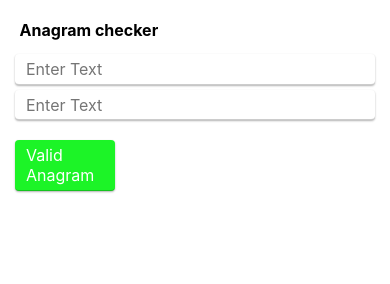
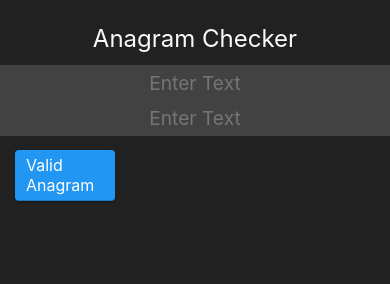
Before and after one commit to Creeper32605/anagram, a plain HTML site: page index.html in a window 390 px wide. Drawn offline with Linux system fonts and the light colour scheme.

Commit message:
Make it use a dark theme

```diff
--- a/index.css
+++ b/index.css
@@ -1,47 +1,44 @@
 body {
-	font-family: BlinkMacSystemFont, 'Helvetica Neue', Helvetica, Roboto, sans-serif;
-	position: fixed;
-	display: -webkit-flex;
-	display: flex;
-	flex-direction: column;
-	top: 0;
-	left: 0;
+  font-family: 'Avenir Next', -apple-system, BlinkMacSystemFont, 'Helvetica Neue', Helvetica, Roboto, sans-serif;
 	margin: 0;
-	width: 100%;
-	height: 100%;
+	background: #212121;
+	color: #fafafa;
 }
 #title {
-	padding: calc(10px + .6em);
-	padding-bottom: 0;
-	font-weight: bolder;
+  font-size: 1.5em;
+	text-align: center;
+	padding-top: 1em;
+	padding-bottom: 0.5em;
 }
 #inputs {
   position: relative;
   display: -webkit-flex;
   display: flex;
-	padding: 10px;
+	font-size: 1.2em;
+	margin-bottom: 0.5em;
 }
 input {
   font: inherit;
   border: none;
-	border-radius: 4px;
   padding: .3em .7em;
-	width: calc(50% - .6em);
-	margin: .3em;
+  width: 50%;
   box-sizing: border-box;
-	border-bottom: 1px solid rgba(0, 0, 0, 0.2);
-	box-shadow: 0 1px 2px 0 rgba(0, 0, 0, 0.3);
+	color: inherit;
+	background: #424242;
+	box-shadow: inset 0 0 0 rgba(255, 255, 255, 0.1);
+	transition: box-shadow .3s cubic-bezier(.2, .3, 0, 1);
+	text-align: center;
 }
 input:focus {
   outline: none;
-	border-bottom: 1px solid rgba(0, 0, 0, 0.4);
+  box-shadow: inset 0 -2em 0 rgba(255, 255, 255, 0.1);
 }
 @media (max-width: 800px) {
   #inputs {
     display: block;
   }
   input {
-		width: calc(100% - .6em);
+    width: 100%;
     display: block;
   }
 }
@@ -70,19 +67,19 @@ input:focus {
   text-align: center;
 }
 #err-table tr td {
-	color: #fff;
+  color: #fafafa;
 }
 #err-table tr td:first-child {
   width: 1em;
 }
 #err-table tr.match {
-	background: #1cd427;
+  background: #2196f3;
 }
 #err-table tr.diffl {
-	background: #f48e4c;
+  background: #ffc107;
 }
 #err-table tr.diffr {
-	background: #f43236;
+  background: #f44336;
 }
 
 #status {
@@ -95,11 +92,11 @@ input:focus {
 }
 #status[valid=true] {
   color: #fff;
-	background: #1cf427;
+  background: #2196f3;
 }
 #status[valid=false] {
   color: #fff;
-	background: #f43236;
+  background: #f44336;
 }
 
 #an-canvas {
--- a/index.html
+++ b/index.html
@@ -2,11 +2,11 @@
 <html lang="en">
   <head>
     <meta charset="UTF-8">
-		<title>Anagram checker</title>
+    <title>Anagram Checker</title>
     <link rel="stylesheet" href="index.css">
   </head>
   <body>
-		<div id="title">Anagram checker</div>
+    <div id="title">Anagram Checker</div>
     <div id="inputs">
       <input class="ana-input" id="ana1" placeholder="Enter Text" autocomplete="off">
       <input class="ana-input" id="ana2" placeholder="Enter Text" autocomplete="off">
--- a/index.js
+++ b/index.js
@@ -1,151 +1,151 @@
-'use strict';
+let dispHeight = 150
+let dispScale = 1
 
-let countChars = function countChars(inp) {
-	let chars = {};
+let countChars = function countChars (inp) {
+  let chars = {}
   for (let char of inp.toUpperCase()) {
-		if (char.match(/^\W$/)) continue;
+    if (char.match(/^\W$/)) continue
     if (!(char in chars)) {
-			chars[char] = 1;
+      chars[char] = 1
     } else {
-			chars[char]++;
+      chars[char]++
     }
   }
-	return chars;
-};
+  return chars
+}
 
-let getCountTable = function getCountTable(a, b) {
-	let keys = [];
-	let table = {};
+let getCountTable = function getCountTable (a, b) {
+  let keys = []
+  let table = {}
   for (let i in a) {
-		if (!keys.includes(i)) keys.push(i);
+    if (!keys.includes(i)) keys.push(i)
   }
   for (let i in b) {
-		if (!keys.includes(i)) keys.push(i);
+    if (!keys.includes(i)) keys.push(i)
   }
-	keys.sort(function(a, b) {
-		if (a.codePointAt(0) > b.codePointAt(0)) {
-			return 1;
-		} else if (a.codePointAt(0) < b.codePointAt(0)) {
-			return -1;
-		}
-		return 0;
+  keys.sort((a, b) => {
+    if (a.codePointAt(0) > b.codePointAt(0)) return 1
+    else if (a.codePointAt(0) < b.codePointAt(0)) return -1
+    return 0
   })
   for (let i of keys) {
-		table[i] = [(a[i] || 0), (b[i] || 0)];
+    table[i] = [(a[i] || 0), (b[i] || 0)]
   }
-	return table;
+  return table
 }
-let cTableMatches = function cTableMatches(t) {
-	let match = true;
+let cTableMatches = function cTableMatches (t) {
+  let match = true
   for (let i in t) {
-		if (t[i][0] != t[i][1]) {
-			match = false;
+    if (t[i][0] !== t[i][1]) {
+      match = false
     }
   }
-	return match;
-};
+  return match
+}
 
-let inp1 = document.querySelector('#ana1');
-let inp2 = document.querySelector('#ana2');
-let stat = document.querySelector('#status');
-let errt = document.querySelector('#err-table');
-let canv = document.querySelector('#an-canvas');
+let inp1 = document.querySelector('#ana1')
+let inp2 = document.querySelector('#ana2')
+let stat = document.querySelector('#status')
+let errt = document.querySelector('#err-table')
+let canv = document.querySelector('#an-canvas')
 
 Object.defineProperty(window, 'dp', {
   enumerable: true,
-	get: function() {
-		return window.devicePixelRatio;
+  get: function () {
+    return window.devicePixelRatio * dispScale
   }
-});
-let checkValidity;
-let resizeCanvas = function() {
-	canv.width = parseInt(getComputedStyle(canv).width) * dp;
-	canv.height = parseInt(getComputedStyle(canv).height) * dp;
-	checkValidity();
-};
-let ctx = canv.getContext('2d');
-window.addEventListener('resize', resizeCanvas);
+})
+let checkValidity
+let resizeCanvas = function () {
+  let rect = canv.getBoundingClientRect()
+  canv.width = rect.width * window.dp
+  canv.height = rect.height * window.dp
+  checkValidity()
+}
+let ctx = canv.getContext('2d')
+window.addEventListener('resize', resizeCanvas)
 
-let updateCanvas = function() {
-	ctx.clearRect(0, 0, ctx.canvas.width, ctx.canvas.height);
-	ctx.fillStyle = '#000000';
-	ctx.font = (dp * 16) + 'px monospace';
-	ctx.textAlign = 'center';
-	let height = Math.min(canv.height, 150 * dp);
-	let index = 0;
-	let chars = {};
+let updateCanvas = function () {
+  let dp = window.dp
+  ctx.clearRect(0, 0, ctx.canvas.width, ctx.canvas.height)
+  ctx.fillStyle = '#fafafa'
+  ctx.font = (dp * 16) + 'px Fira Mono, Menlo, Monaco, Inconsolata, Consolas, Lucida Console, monospace'
+  ctx.textAlign = 'center'
+  let height = Math.min(canv.height, dispHeight * dp)
+  let index = 0
+  let chars = {}
   for (let i of inp1.value) {
-		ctx.fillText(i, (7 + index * 12) * dp, dp * 16);
-		if (!(i in chars)) chars[i.toLowerCase()] = [index];
-		else chars[i.toLowerCase()].push(index);
-		index++;
+    ctx.fillText(i, (7 + index * 12) * dp, dp * 16)
+    if (!(i in chars)) chars[i.toLowerCase()] = [index]
+    else chars[i.toLowerCase()].push(index)
+    index++
   }
-	index = 0;
-	ctx.lineWidth = 2 * dp;
-	ctx.lineCap = 'round';
-	ctx.strokeStyle = 'rgba(0, 0, 0, 0.5)';
+  index = 0
+  ctx.lineWidth = 2 * dp
+  ctx.lineCap = 'round'
+  ctx.strokeStyle = 'rgba(255, 255, 255, 0.5)'
   for (let i of inp2.value) {
-		ctx.fillText(i, (7 + index * 12) * dp, height - (dp * 5));
+    ctx.fillText(i, (7 + index * 12) * dp, height - (dp * 5))
     if (!i.match(/^\W$/) && chars[i.toLowerCase()] && chars[i.toLowerCase()].length) {
-			let ci = chars[i.toLowerCase()][0];
-			chars[i.toLowerCase()].splice(0, 1);
-			ctx.beginPath();
-			let x1 = (7 + index * 12) * dp;
-			let y1 = height - (dp * 20);
-			let x2 = (7 + ci * 12) * dp;
-			let y2 = dp * 18;
-			ctx.moveTo(x1, y1);
-			ctx.bezierCurveTo(x1, height * 0.7, x2, height * 0.3, x2, y2);
-			ctx.stroke();
+      let ci = chars[i.toLowerCase()][0]
+      chars[i.toLowerCase()].splice(0, 1)
+      ctx.beginPath()
+      let x1 = (7 + index * 12) * dp
+      let y1 = height - (dp * 20)
+      let x2 = (7 + ci * 12) * dp
+      let y2 = dp * 18
+      ctx.moveTo(x1, y1)
+      ctx.bezierCurveTo(x1, height * 0.7, x2, height * 0.3, x2, y2)
+      ctx.stroke()
     }
-		index++;
+    index++
   }
-};
+}
 
-checkValidity = function checkValidity() {
-	let i1 = countChars(inp1.value);
-	let i2 = countChars(inp2.value);
-	errt.innerHTML = '';
-	let tab = getCountTable(i1, i2);
+checkValidity = function checkValidity () {
+  let i1 = countChars(inp1.value)
+  let i2 = countChars(inp2.value)
+  errt.innerHTML = ''
+  let tab = getCountTable(i1, i2)
   if (cTableMatches(tab)) {
-		stat.textContent = 'Valid Anagram';
-		stat.setAttribute('valid', true);
+    stat.textContent = 'Valid Anagram'
+    stat.setAttribute('valid', true)
   } else {
-		stat.textContent = 'Invalid Anagram';
-		stat.setAttribute('valid', false);
-		let h0 = document.createElement('th');
-		let h1 = document.createElement('th');
-		let h2 = document.createElement('th');
-		h0.textContent = '';
-		h1.textContent = 'Input 1';
-		h2.textContent = 'Input 2';
-		let th = document.createElement('tr');
-		th.appendChild(h0);
-		th.appendChild(h1);
-		th.appendChild(h2);
-		errt.appendChild(th);
+    stat.textContent = 'Invalid Anagram'
+    stat.setAttribute('valid', false)
+    let h0 = document.createElement('th')
+    let h1 = document.createElement('th')
+    let h2 = document.createElement('th')
+    h0.textContent = ''
+    h1.textContent = 'Input 1'
+    h2.textContent = 'Input 2'
+    let th = document.createElement('tr')
+    th.appendChild(h0)
+    th.appendChild(h1)
+    th.appendChild(h2)
+    errt.appendChild(th)
     for (let i in tab) {
-			let j = tab[i];
-			let q0 = document.createElement('td');
-			let q1 = document.createElement('td');
-			let q2 = document.createElement('td');
-			q0.textContent = i;
-			q1.textContent = j[0];
-			q2.textContent = j[1];
-			let tr = document.createElement('tr');
-			tr.appendChild(q0);
-			tr.appendChild(q1);
-			tr.appendChild(q2);
-			if (j[0] == j[1]) tr.classList.add('match');
+      let j = tab[i]
+      let q0 = document.createElement('td')
+      let q1 = document.createElement('td')
+      let q2 = document.createElement('td')
+      q0.textContent = i
+      q1.textContent = j[0]
+      q2.textContent = j[1]
+      let tr = document.createElement('tr')
+      tr.appendChild(q0)
+      tr.appendChild(q1)
+      tr.appendChild(q2)
+      if (j[0] === j[1]) tr.classList.add('match')
       else if (j[0] < j[1]) tr.classList.add('diffr')
       else tr.classList.add('diffl')
-			errt.appendChild(tr);
+      errt.appendChild(tr)
     }
   }
-	updateCanvas();
-};
-resizeCanvas();
-resizeCanvas();
+  updateCanvas()
+}
+resizeCanvas()
+resizeCanvas()
 
-inp1.addEventListener('keyup', checkValidity);
-inp2.addEventListener('keyup', checkValidity);
+inp1.addEventListener('keyup', checkValidity)
+inp2.addEventListener('keyup', checkValidity)
```
Also changed, not shown: 1 other file. Lines whose indentation alone changed are shown as unchanged.
